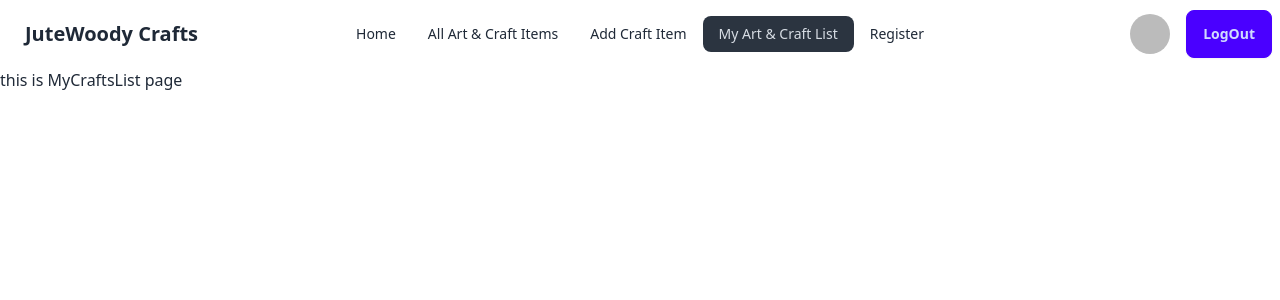
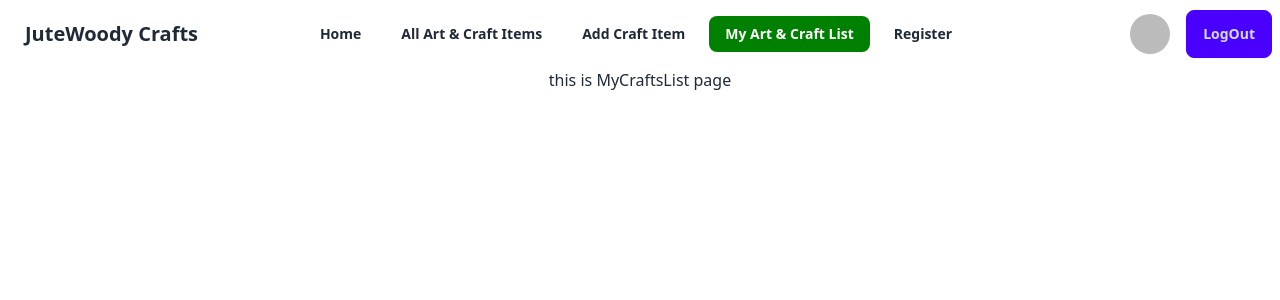
Before and after one commit to miasumon-ru/jutewoody-client-side, a React (Vite) app: page /myCraftsList in a window 1280 px wide. Shown: the top 300 px of the page. Built offline with nearby package versions, Linux system fonts and the light colour scheme; no server answers; sample sign-in values are in the browser's storage.

Commit message:
added private route and implemented active route

```diff
--- a/src/components/Navbar.jsx
+++ b/src/components/Navbar.jsx
@@ -9,7 +9,7 @@ import { Tooltip } from 'react-tooltip'
 
 const Navbar = () => {
 
-    const { logOut, user } = useContext(AuthContext)
+    const { logOut, user, loading } = useContext(AuthContext)
 
     // console.log(user.photoURL)
 
@@ -22,24 +22,94 @@ const Navbar = () => {
             })
     }
 
+
+
+
     const navLinks = <>
 
-        <li> <NavLink to={'/'}> Home </NavLink></li>
-        <li> <NavLink to={'/craftsAll'}> All Art & Craft Items </NavLink></li>
-        <li> <NavLink to={'/craftsAdd'}> Add Craft Item </NavLink></li>
-        <li> <NavLink to={'/myCraftsList'}> My Art & Craft List </NavLink></li>
+        <li className="font-semibold mr-2 " > <NavLink
+
+            style={({isActive}) => {
+                return {
+
+                    fontWeight: isActive ? "bold" : "",
+                    background: isActive ? "green" : "",
+                    color: isActive && "white"
+
+
+                }
+
+            }}
+
+            to={'/'}> Home </NavLink> </li>
+
+        <li className="font-semibold mr-2"> <NavLink
+
+            style={({ isActive}) => {
+                return {
+                    fontWeight: isActive ? "bold" : "",
+                    background: isActive ? "green" : "",
+                    color: isActive && "white"
+
+                }
+
+            }}
+
+
+            to={'/craftsAll'}> All Art & Craft Items </NavLink></li>
+
+        <li className="font-semibold mr-2"> <NavLink
+
+
+            style={({ isActive}) => {
+                return {
+                    fontWeight: isActive ? "bold" : "",
+                    background: isActive ? "green" : "",
+                    color: isActive && "white"
+                }
+
+            }}
+
+
+            to={'/craftsAdd'}> Add Craft Item </NavLink></li>
+
+        <li className="font-semibold mr-2"> <NavLink
+
+            style={({ isActive }) => {
+                return {
+                    fontWeight: isActive ? "bold" : "",
+                    background: isActive ? "green" : "",
+                    color: isActive && "white"
+                }
+
+            }}
+
+
+            to={'/myCraftsList'}> My Art & Craft List </NavLink></li>
+
+        <li className="font-semibold mr-2"> <NavLink
+
+            style={({ isActive}) => {
+                return {
+                    fontWeight: isActive ? "bold" : "",
+                    background: isActive ? "green" : "",
+                    color: isActive && "white"
+                }
+
+            }}
+
+            to={'/register'}> Register </NavLink></li>
         {/* <li> <NavLink to={'/login'}> Login </NavLink></li> */}
-        <li> <NavLink to={'/register'}> Register </NavLink></li>
 
     </>
     return (
         <div className="navbar bg-base-100">
-            <div className="navbar-start">
+            <div className="navbar-start ">
                 <div className="dropdown">
                     <div tabIndex={0} role="button" className="btn btn-ghost lg:hidden">
                         <svg xmlns="http://www.w3.org/2000/svg" className="h-5 w-5" fill="none" viewBox="0 0 24 24" stroke="currentColor"><path strokeLinecap="round" strokeLinejoin="round" strokeWidth="2" d="M4 6h16M4 12h8m-8 6h16" /></svg>
                     </div>
-                    <ul tabIndex={0} className="menu menu-sm dropdown-content mt-3 z-[1] p-2 shadow bg-base-100 rounded-box w-52">
+                    <ul tabIndex={0} className="menu menu-sm dropdown-content mt-3 z-[1] p-2 shadow bg-base-100 rounded-box w-52 space-y-2 ">
 
                         {navLinks}
 
@@ -48,7 +118,7 @@ const Navbar = () => {
                 <a className="btn btn-ghost text-sm lg:text-xl"> JuteWoody Crafts </a>
             </div>
             <div className="navbar-center hidden lg:flex">
-                <ul className="menu menu-horizontal px-1">
+                <ul className="menu menu-horizontal px-1 ">
 
                     {navLinks}
 
@@ -59,22 +129,36 @@ const Navbar = () => {
 
 
                 {
-                    user ? <div className="flex flex-row gap-4 items-center">
+                    user ?
+                        <div className="flex flex-row gap-4 items-center">
 
 
-                        <a data-tooltip-id="my-tooltip" data-tooltip-content={user?.displayName || user?.reloadUserInfo?.providerUserInfo[0]?.screenName }>
-                        <img className="w-10 h-10 rounded-full" src={user?.photoURL} alt="userImage" />
-                        </a>
+                            <a data-tooltip-id="my-tooltip" data-tooltip-content={user?.displayName || user?.reloadUserInfo?.providerUserInfo[0]?.screenName}>
+                                <img className="w-10 h-10 rounded-full" src={user?.photoURL} alt="userImage" />
+                            </a>
+
+
+                            <button onClick={handleLogOut} className="btn btn-primary"> LogOut </button>
+                        </div>
+
+                        :
+                        <div>
+
+
+                            {
+                                loading ? <span className="loading loading-spinner loading-lg"></span>
+                                    :
+                                    <button className="btn btn-primary">
+                                        <Link to={'/login'}>
+                                            Login
+                                        </Link>
+                                    </button>
+                            }
 
 
 
+                        </div>
 
-
-                        <button onClick={handleLogOut} className="btn btn-primary"> LogOut </button>
-                    </div>
-
-                        :
-                        <button className="btn btn-primary"> <Link to={'/login'}> Login </Link> </button>
                 }
 
                 <Tooltip id="my-tooltip" />
--- a/src/main.jsx
+++ b/src/main.jsx
@@ -9,11 +9,14 @@ import AuthProvider from './providers/AuthProvider.jsx';
 
 
 
+
 ReactDOM.createRoot(document.getElementById('root')).render(
   <React.StrictMode>
 
     <AuthProvider>
-      <RouterProvider router={router} />
+
+        <RouterProvider router={router} />
+
     </AuthProvider>
 
   </React.StrictMode>,
--- a/src/pages/MyCraftsList.jsx
+++ b/src/pages/MyCraftsList.jsx
@@ -3,7 +3,7 @@
  const MyCraftsList = () => {
     return (
         <div>
-            <h1> this is MyCraftsList page </h1>
+            <h1 className="text-center"> this is MyCraftsList page </h1>
 
         </div>
     );
--- a/src/pages/Register.jsx
+++ b/src/pages/Register.jsx
@@ -1,4 +1,4 @@
-import { Link } from "react-router-dom";
+import { Link, useNavigate } from "react-router-dom";
 import { useForm } from "react-hook-form"
 import { useContext } from "react";
 import { AuthContext } from "../providers/AuthProvider";
@@ -8,11 +8,14 @@ import 'react-toastify/dist/ReactToastify.css';
 
 
 
+
+
 const Register = () => {
 
     // from AuthProvider
 
-    const {createUser, profileUpdate} = useContext(AuthContext)
+
+        const {createUser, profileUpdate, logOut} = useContext(AuthContext)
 
     // from react hook form
 
@@ -21,6 +24,10 @@ const Register = () => {
         handleSubmit
 
       } = useForm()
+
+    //   hook
+
+    const navigate = useNavigate()
 
 
     //  handleRegister
@@ -53,11 +60,32 @@ const Register = () => {
                 photoURL : photoURL
             })
 
-        toast.success("Registration is successful")
+        toast.success("  Successful Registration and Please Login ")
+
+
 
         // reset the form
 
         console.log(e.target.reset())
+
+
+        // logOut after registration
+
+        logOut()
+        .then(() => {
+            console.log('LogOut is successfull')
+        })
+
+        // navigate to Login Page after successful Login
+
+
+        setTimeout(()=>{
+            navigate('/login')
+        }, 3000)
+
+
+
+
 
 
 
@@ -65,6 +93,10 @@ const Register = () => {
 
         })
         .catch(error => {
+
+            if(error.message === "Firebase: Error (auth/email-already-in-use)."){
+                toast.error("You have aleady used this email")
+            }
             console.log(error.message)
         })
 
--- a/src/providers/AuthProvider.jsx
+++ b/src/providers/AuthProvider.jsx
@@ -22,6 +22,7 @@ const AuthProvider = ({children}) => {
 
     // create User
     const createUser = (email, password) => {
+        setLoading(true)
 
         return createUserWithEmailAndPassword(auth, email, password)
     }
@@ -29,19 +30,22 @@ const AuthProvider = ({children}) => {
     // signIn
 
     const signIn = (email, password) => {
+        setLoading(true)
         return signInWithEmailAndPassword(auth, email, password)
     }
 
     // update User's Profile
 
     const profileUpdate = (obj) => {
+        setLoading(true)
 
         updateProfile(auth.currentUser, obj)
     }
 
-       // GoogleL ogin
+       // GoogleL Login
 
        const loginWithGoogle = () => {
+        setLoading(true)
 
         return signInWithPopup(auth, googleProvider)
     }
@@ -49,6 +53,7 @@ const AuthProvider = ({children}) => {
     // Github Login
 
     const loginWithGithub = () => {
+        setLoading(true)
 
         return signInWithPopup(auth, githubProvider)
     }
@@ -56,6 +61,7 @@ const AuthProvider = ({children}) => {
     // sign out
 
     const logOut = () => {
+
         return signOut(auth)
     }
 
@@ -66,6 +72,7 @@ const AuthProvider = ({children}) => {
          const unSubscribe = onAuthStateChanged(auth, (currentUser)=> {
             console.log(currentUser)
             setUser(currentUser)
+            setLoading(false)
          })
 
          return ()=> {
@@ -82,13 +89,13 @@ const AuthProvider = ({children}) => {
         createUser,
         user,
         setUser,
-        loading,
         setLoading,
         profileUpdate,
         signIn,
         loginWithGoogle,
         loginWithGithub,
-        logOut
+        logOut,
+        loading
     }
 
     return (
--- a/src/routes/PrivateRoutes.jsx
+++ b/src/routes/PrivateRoutes.jsx
@@ -1,13 +1,34 @@
+import PropTypes from 'prop-types';
+import { useContext} from 'react';
+import { AuthContext } from '../providers/AuthProvider';
+import { Navigate } from 'react-router-dom';
+
+const PrivateRoutes = ({children}) => {
 
 
-const PrivateRoutes = () => {
-    return (
-        <div>
 
-            <h1> this is private routes </h1>
+    const {user, loading} = useContext(AuthContext)
 
-        </div>
-    );
+    if(loading){
+        return <span className="loading loading-spinner loading-lg"></span>
+    }
+
+    if(user){
+        return children
+    }
+
+    return <Navigate to={"/login"}> </Navigate>
+
+
+
+
+
 };
 
+
+PrivateRoutes.propTypes = {
+    children : PropTypes.node
+}
+
+
 export default PrivateRoutes;
--- a/src/routes/Routes.jsx
+++ b/src/routes/Routes.jsx
@@ -1,4 +1,4 @@
-import { createBrowserRouter} from "react-router-dom";
+import { createBrowserRouter } from "react-router-dom";
 
 
 import MainLayout from "../layout/MainLayout";
@@ -9,6 +9,7 @@ import CraftsAdd from "../pages/CraftsAdd";
 import MyCraftsList from "../pages/MyCraftsList";
 import Login from "../pages/Login";
 import Register from "../pages/Register";
+import PrivateRoutes from "./PrivateRoutes";
 
 
 const router = createBrowserRouter([
@@ -19,28 +20,32 @@ const router = createBrowserRouter([
     children: [
 
       {
-          path: "/" ,
-          element: <Home></Home> ,
+        path: "/",
+        element: <Home></Home>
       },
       {
-          path: "/craftsAll" ,
-          element: <CraftsAll></CraftsAll> ,
+        path: "/craftsAll",
+        element: <CraftsAll></CraftsAll>
       },
       {
-          path: "/craftsAdd" ,
-          element: <CraftsAdd></CraftsAdd> ,
+        path: "/craftsAdd",
+        element: <PrivateRoutes>
+                    <CraftsAdd></CraftsAdd>
+                 </PrivateRoutes>
       },
       {
-          path: "/myCraftsList" ,
-          element: <MyCraftsList></MyCraftsList> ,
+        path: "/myCraftsList",
+        element: <PrivateRoutes>
+                     <MyCraftsList></MyCraftsList>
+                 </PrivateRoutes>
       },
       {
-          path: "/login" ,
-          element: <Login></Login> ,
+        path: "/login",
+        element: <Login></Login>
       },
       {
-          path: "/register" ,
-          element: <Register></Register> ,
+        path: "/register",
+        element: <Register></Register>
       }
 
 
```
Lines whose indentation alone changed are shown as unchanged.
